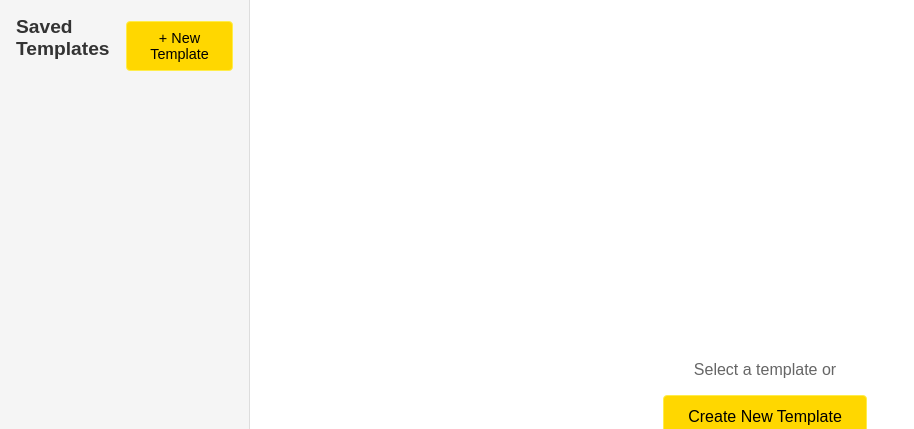
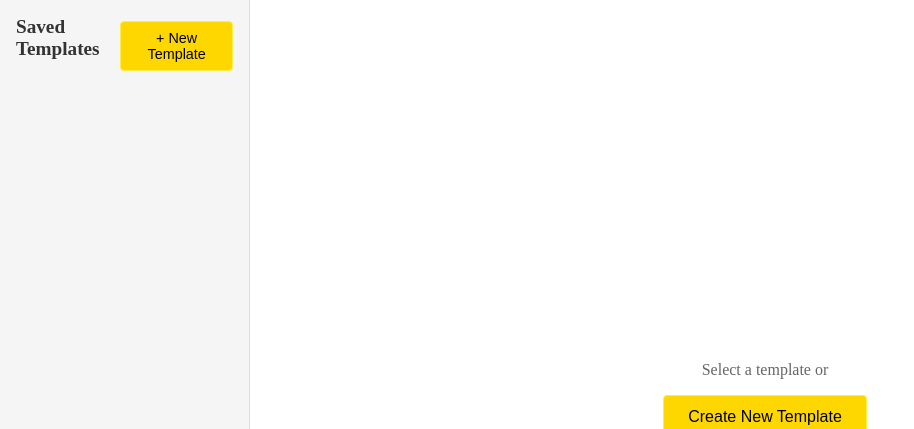
Before and after one commit to andriidovbenko/ai-build-app, a Next.js app: page / in a window 1280 px wide. Shown: the top 429 px of the page, without its empty margins (0-914 px from the left). Built offline with nearby package versions, Linux system fonts and the light colour scheme.

Commit message:
fixed build error

```diff
--- a/app/globals.css
+++ b/app/globals.css
@@ -1,13 +1,19 @@
 :root {
-  --background: #ffffff;
-  --foreground: #171717;
+  --foreground: #000;
+  --background: #fff;
 }
 
 @media (prefers-color-scheme: dark) {
   :root {
-    --background: #0a0a0a;
-    --foreground: #ededed;
+    --foreground: #fff;
+    --background: #000;
   }
+}
+
+* {
+  box-sizing: border-box;
+  padding: 0;
+  margin: 0;
 }
 
 html,
@@ -19,24 +25,9 @@ body {
 body {
   color: var(--foreground);
   background: var(--background);
-  font-family: Arial, Helvetica, sans-serif;
-  -webkit-font-smoothing: antialiased;
-  -moz-osx-font-smoothing: grayscale;
-}
-
-* {
-  box-sizing: border-box;
-  padding: 0;
-  margin: 0;
 }
 
 a {
   color: inherit;
   text-decoration: none;
 }
-
-@media (prefers-color-scheme: dark) {
-  html {
-    color-scheme: dark;
-  }
-}
--- a/app/layout.tsx
+++ b/app/layout.tsx
@@ -1,20 +1,9 @@
 import type { Metadata } from "next";
-import { Geist, Geist_Mono } from "next/font/google";
 import "./globals.css";
 
-const geistSans = Geist({
-  variable: "--font-geist-sans",
-  subsets: ["latin"],
-});
-
-const geistMono = Geist_Mono({
-  variable: "--font-geist-mono",
-  subsets: ["latin"],
-});
-
 export const metadata: Metadata = {
-  title: "Create Next App",
-  description: "Generated by create next app",
+  title: "Template Preview",
+  description: "Template preview application",
 };
 
 export default function RootLayout({
@@ -24,9 +13,7 @@ export default function RootLayout({
 }>) {
   return (
     <html lang="en">
-      <body className={`${geistSans.variable} ${geistMono.variable}`}>
-        {children}
-      </body>
+      <body>{children}</body>
     </html>
   );
 }
```
